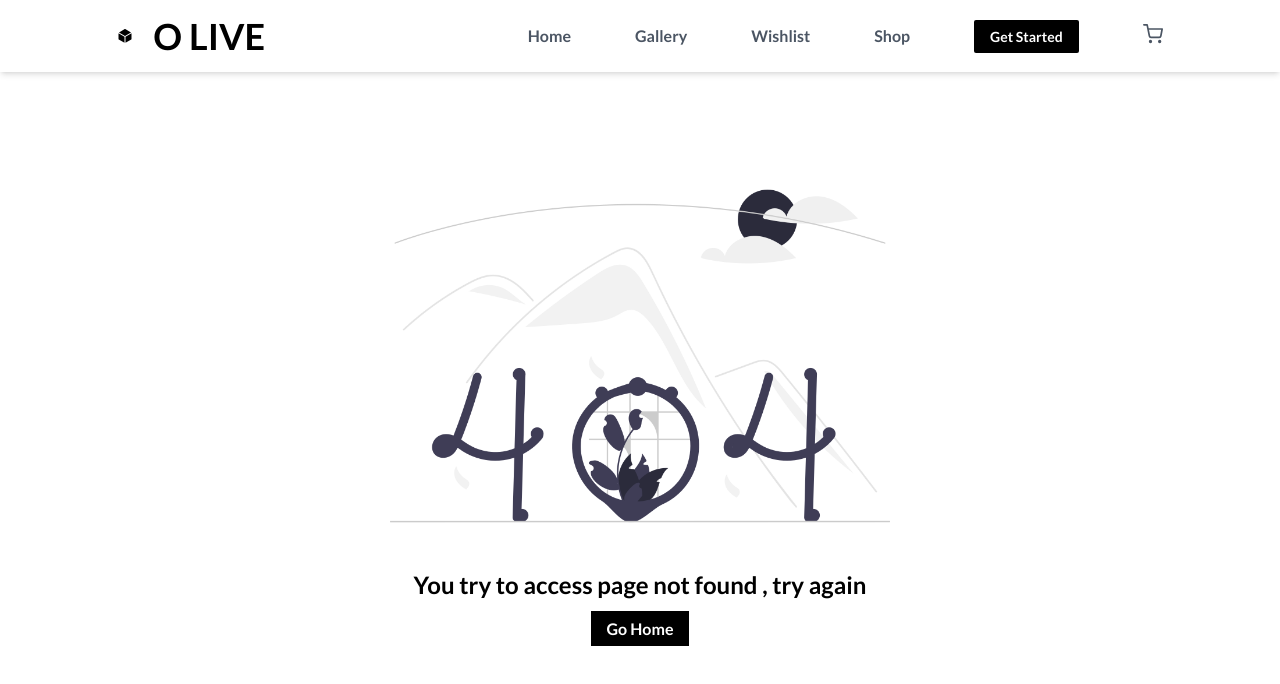
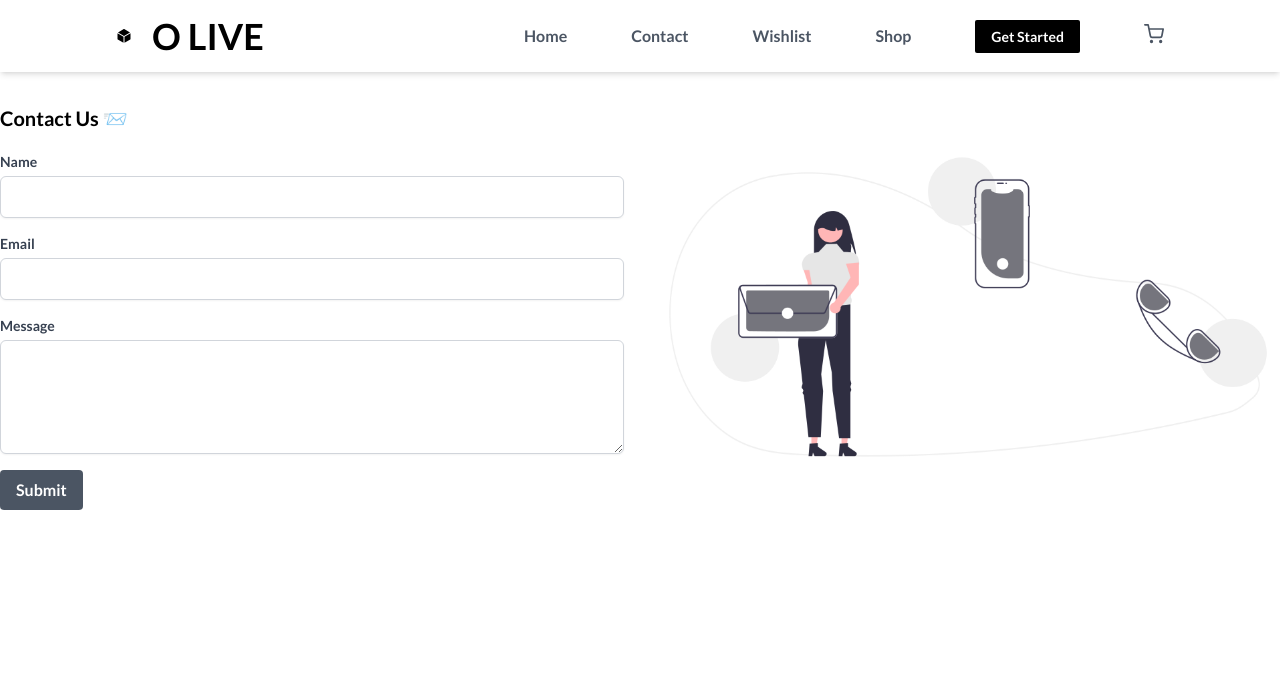
Before and after one commit to ahmed441abdallah/Shopping-cart, a React (Create React App) app: page /contact in a window 1280 px wide. Before the commit this address had no page. Shown: the top 684 px of the page. Built offline with nearby package versions, Linux system fonts and the light colour scheme.

Commit message:
add contact page

```diff
--- a/src/App.js
+++ b/src/App.js
@@ -8,6 +8,7 @@ import Login from "./pages/Login";
 import Register from "./pages/Register";
 import Page404 from "./pages/404Page";
 import Wishlist from "./components/Wishlist ";
+import ContactPage from "./pages/ContactPage";
 
 function App() {
   const [isLogin, setIsLogin] = useState(false);
@@ -17,8 +18,9 @@ function App() {
       <Header />
       <Routes>
         <Route path="/" index element={<Landing />} />
-        <Route path="/wish" element={<Wishlist></Wishlist>}></Route>
+        <Route path="/wish" element={<Wishlist />}></Route>
         <Route path="shop" element={<Shop isLogin={isLogin} />} />
+        <Route path="/contact" element={<ContactPage />}></Route>
         <Route path="shop/checkout" element={<Checkout />} />
         <Route path="/login" element={<Login setIsLogin={setIsLogin} />} />
         <Route path="/signup" element={<Register />} />
--- a/src/components/Checkout.jsx
+++ b/src/components/Checkout.jsx
@@ -1,12 +1,31 @@
 import React from "react";
 import { useState } from "react";
+import Modal from "react-modal";
+import { IoIosCheckmarkCircleOutline } from "react-icons/io";
+import { IoIosCloseCircle } from "react-icons/io";
+import { useSelector } from "react-redux";
 
 const Checkout = () => {
   const [shippingData, setShippingData] = useState("");
+  const [order, setOrder] = useState(false);
+  const { cartItems } = useSelector((state) => state.cart);
+  console.log(cartItems);
+  const totalPrice = Math.round(
+    cartItems.reduce((acc, product) => {
+      return acc + product.price * product.qty;
+    }, 0)
+  );
+  const totalQty = cartItems.reduce((acc, product) => {
+    return acc + product.qty;
+  }, 0);
   const handleChange = (e) => {
     setShippingData((prev) => {
       return { ...prev, [e.target.name]: e.target.value };
     });
+  };
+  const handleSubmit = (e) => {
+    e.preventDefault();
+    setOrder(shippingData);
   };
   return (
     <div className=" container  mx-auto px-8">
@@ -101,12 +120,7 @@ const Checkout = () => {
       </ul>
       <h1 className=" text-center text-2xl font-bold"> Shipping Information</h1>
       <div className="block max-w-md p-8  mx-auto mt-4 ">
-        <form
-          onSubmit={(e) => {
-            e.preventDefault();
-            console.log(shippingData);
-          }}
-        >
+        <form onSubmit={handleSubmit}>
           <div className="grid grid-cols-2 gap-4">
             <div className="relative mb-6" data-te-input-wrapper-init>
               <input
@@ -157,12 +171,72 @@ const Checkout = () => {
 
           <button
             type="submit"
-            className="inline-block w-full rounded bg-black px-6 pb-2 pt-2.5 text-xs font-medium uppercase leading-normal text-white  transition duration-150 ease-in-out hover:bg-primary-600 hover:shadow-[0_8px_9px_-4px_rgba(59,113,202,0.3),0_4px_18px_0_rgba(59,113,202,0.2)] focus:bg-primary-600 focus:shadow-[0_8px_9px_-4px_rgba(59,113,202,0.3),0_4px_18px_0_rgba(59,113,202,0.2)] focus:outline-none focus:ring-0 active:bg-primary-700 active:shadow-[0_8px_9px_-4px_rgba(59,113,202,0.3),0_4px_18px_0_rgba(59,113,202,0.2)]"
+            className="inline-block w-full rounded bg-black px-6 pb-2 pt-2.5 text-xs font-medium uppercase leading-normal text-white  transition duration-150 ease-in-out "
           >
             Checkout
           </button>
         </form>
       </div>
+      <Modal
+        isOpen={order}
+        className=" w-96 h-full p-4 sm:w-[650px] sm:h-[535px] relative   bg-stone-100 shadow-md mx-auto my-9 rounded-md "
+      >
+        <div className=" text-center p-4">
+          <IoIosCheckmarkCircleOutline className="text-center mb-2 text-6xl mx-auto text-green-600"></IoIosCheckmarkCircleOutline>
+          <p> Order done successfully</p>
+        </div>
+        <IoIosCloseCircle
+          className=" absolute top-0 right-0 text-xl cursor-pointer"
+          onClick={() => setOrder(false)}
+        />
+        <hr></hr>
+        <div class="relative overflow-x-auto mt-1">
+          <table class="w-full text-sm text-left rtl:text-right text-gray-500 ">
+            <thead class="text-xs text-gray-700 uppercase bg-gray-100 ">
+              <tr>
+                <th scope="col" class="px-6 py-3 rounded-s-lg">
+                  Product name
+                </th>
+                <th scope="col" class="px-6 py-3">
+                  Qty
+                </th>
+                <th scope="col" class="px-6 py-3 rounded-e-lg">
+                  Price
+                </th>
+              </tr>
+            </thead>
+            <tbody>
+              {cartItems.map((item) => (
+                <tr class="bg-white ">
+                  <th
+                    scope="row"
+                    class="px-6 py-4 font-medium text-gray-900 whitespace-nowrap"
+                  >
+                    {item.title}
+                  </th>
+                  <td class="px-6 py-4"> {item.qty}</td>
+                  <td class="px-6 py-4">${item.price}</td>
+                </tr>
+              ))}
+            </tbody>
+            <tfoot>
+              <tr class="font-semibold text-gray-900 ">
+                <th scope="row" class="px-6 py-3 text-base">
+                  Total
+                </th>
+                <td class="px-6 py-3">{totalQty}</td>
+                <td class="px-6 py-3">${totalPrice}</td>
+              </tr>
+            </tfoot>
+          </table>
+          <hr></hr>
+          <div className="person-info mt-3">
+            <h3 className=" mb-1">Your Name : {order.fname + order.lname}</h3>
+            <h3 className=" mb-1"> Email: {order.email}</h3>
+            <h3 className=" mb-1"> Address : {order.address}</h3>
+          </div>
+        </div>
+      </Modal>
     </div>
   );
 };
--- a/src/components/Header.jsx
+++ b/src/components/Header.jsx
@@ -33,9 +33,9 @@ const Header = ({ shouldRender }) => {
           </Link>
         </li>
         <li>
-          <a href="#gallery" className=" text-gray-600 hover:text-gray-800">
-            Gallery
-          </a>
+          <Link to="/contact" className=" text-gray-600 hover:text-gray-800">
+            Contact
+          </Link>
         </li>
         <li>
           <Link to="/wish" className=" text-gray-600 hover:text-gray-800">
--- /dev/null
+++ b/src/pages/ContactPage.jsx
@@ -0,0 +1,71 @@
+import React from "react";
+import ContactImage from "../imgs/undraw_Contact_us_re_4qqt.png";
+
+function ContactPage() {
+  return (
+    <div className="container mx-auto py-8">
+      <div className="flex flex-wrap -mx-4">
+        <div className="w-full md:w-1/2 px-4 mb-4 md:mb-0">
+          <h2 className="text-xl font-semibold mb-5"> Contact Us 📨 </h2>
+          <form>
+            <div className="mb-4">
+              <label
+                htmlFor="name"
+                className="block text-sm font-medium text-gray-700"
+              >
+                Name
+              </label>
+              <input
+                type="text"
+                id="name"
+                className="mt-1 block w-full px-3 py-2 bg-white border border-gray-300 rounded-md shadow-sm focus:outline-none focus:ring-indigo-500 focus:border-indigo-500"
+              />
+            </div>
+            <div className="mb-4">
+              <label
+                htmlFor="email"
+                className="block text-sm font-medium text-gray-700"
+              >
+                Email
+              </label>
+              <input
+                type="email"
+                id="email"
+                className="mt-1 block w-full px-3 py-2 bg-white border border-gray-300 rounded-md shadow-sm focus:outline-none focus:ring-indigo-500 focus:border-indigo-500"
+              />
+            </div>
+            <div className="mb-4">
+              <label
+                htmlFor="message"
+                className="block text-sm font-medium text-gray-700"
+              >
+                Message
+              </label>
+              <textarea
+                id="message"
+                rows="4"
+                className="mt-1 block w-full px-3 py-2 bg-white border border-gray-300 rounded-md shadow-sm focus:outline-none focus:ring-indigo-500 focus:border-indigo-500"
+              ></textarea>
+            </div>
+            <button
+              type="submit"
+              className="py-2 px-4 bg-gray-600 text-white rounded hover:bg-gray-800 focus:outline-none focus:bg-gray-800"
+            >
+              Submit
+            </button>
+          </form>
+        </div>
+
+        <div className="w-full md:w-1/2 px-4">
+          <img
+            src={ContactImage}
+            alt="Contact Us"
+            className="w-full h-full object-cover rounded-lg"
+          />
+        </div>
+      </div>
+    </div>
+  );
+}
+
+export default ContactPage;
```
Also changed, not shown: src/imgs/undraw_Contact_us_re_4qqt.png (added).
